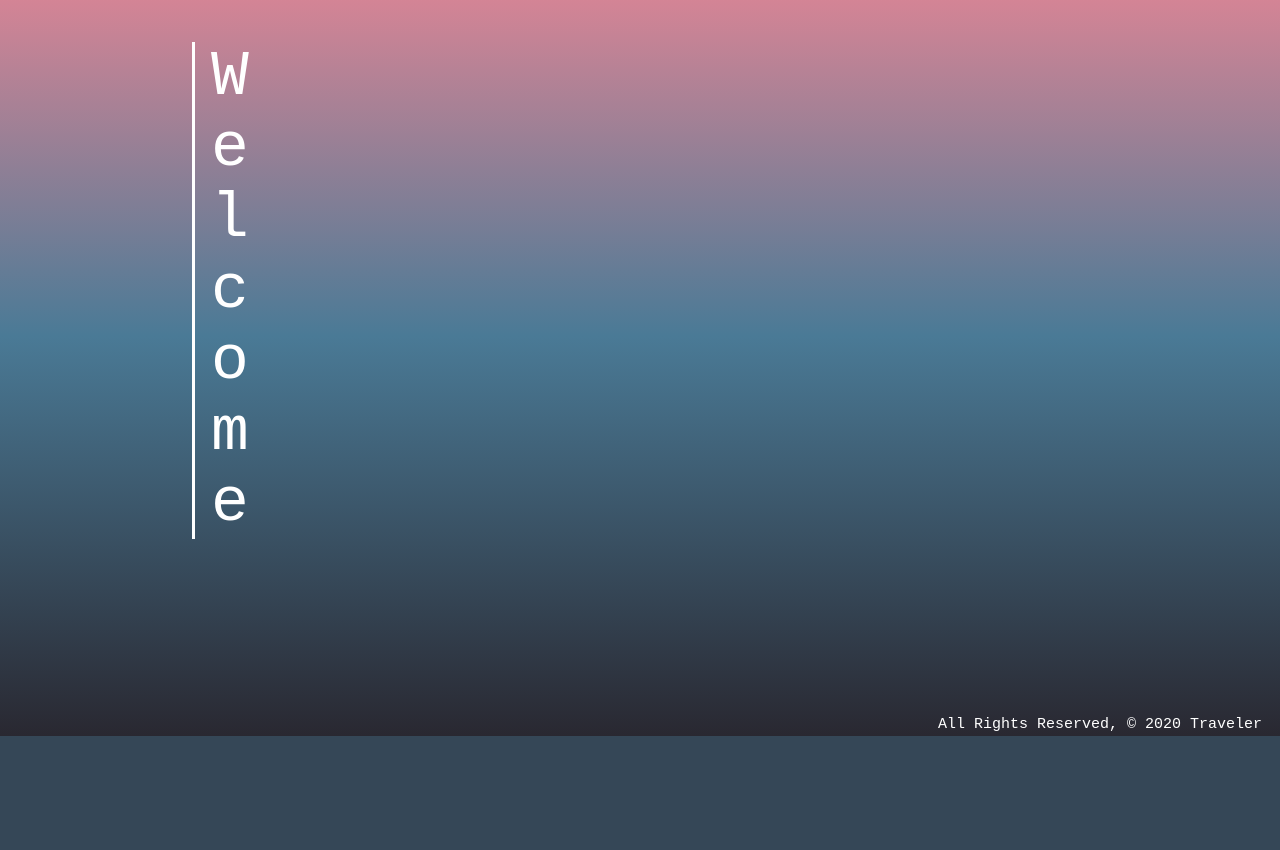
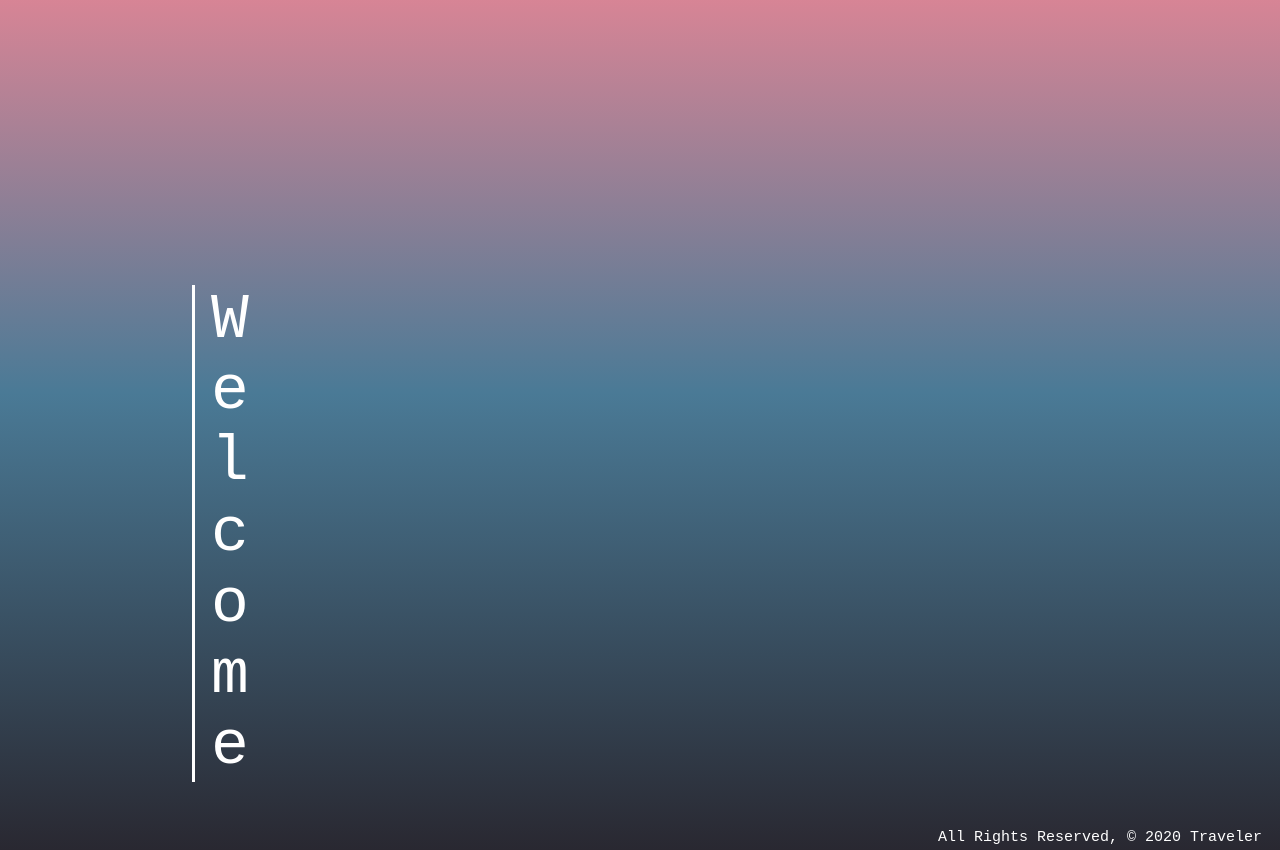
Before and after one commit to CSimoneCode/Project-Wayfarer, a Django app: page / in a window 1280 px wide. Shown: the part 64-914 px from the top of the page. Before the commit the page ends 800 px from the top, so only its background shows below. Run offline with Django 3.2, Linux system fonts and the light colour scheme.

Commit message:
H1 Position Fix

```diff
--- a/main_app/static/css/style.css
+++ b/main_app/static/css/style.css
@@ -37,6 +37,7 @@ h1 {
   padding: 0;
   border-left: 3px solid white;
   height: fit-content;
+  margin-top: 285px;
 }
 
 .welcome-outline {
--- a/main_app/static/css/style.scss
+++ b/main_app/static/css/style.scss
@@ -50,6 +50,7 @@ h1 {
     padding: 0;
     border-left: 3px solid white;
     height: fit-content;
+    margin-top: 285px;
 }
 
 .welcome-outline {
```
Also changed, not shown: 1 other file.
